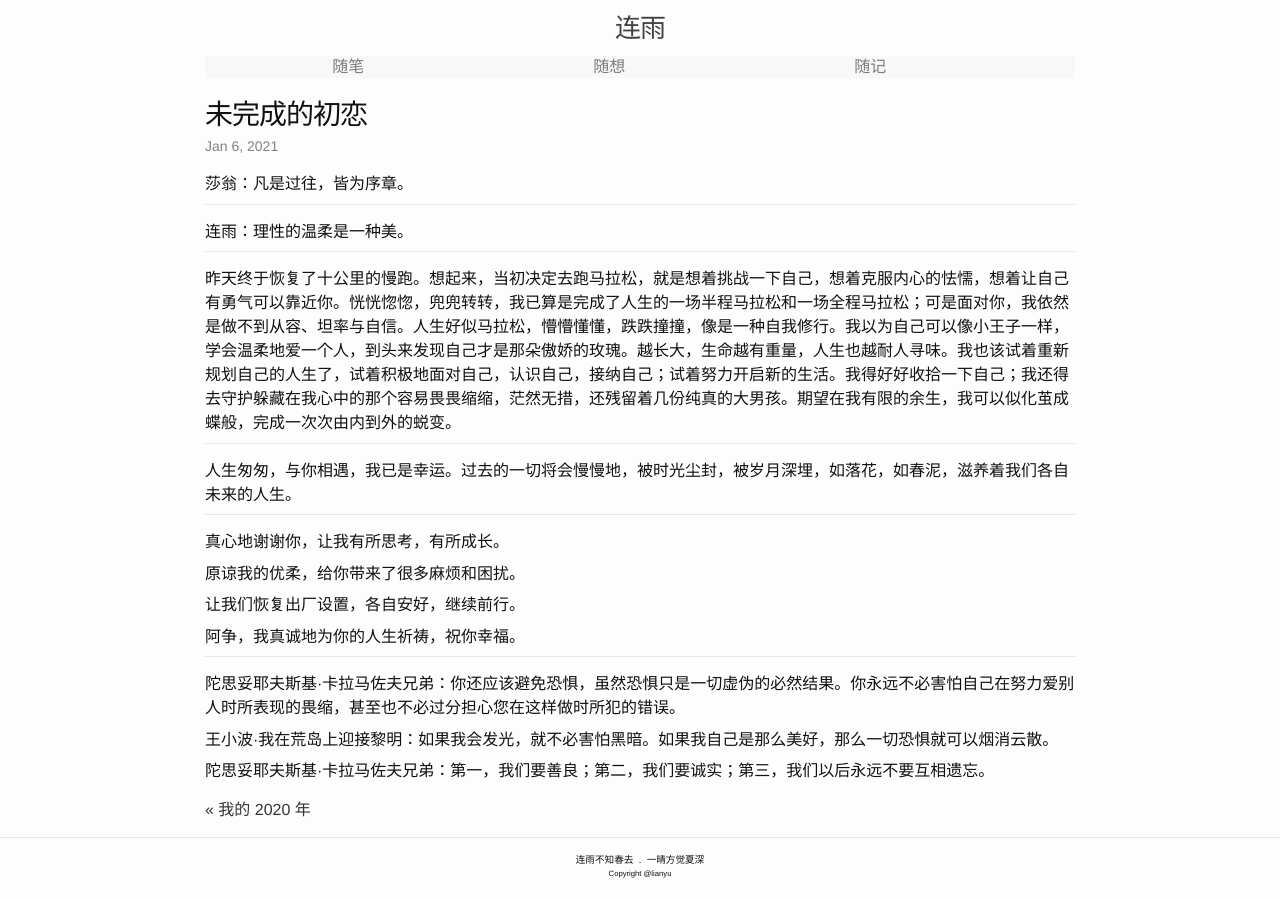
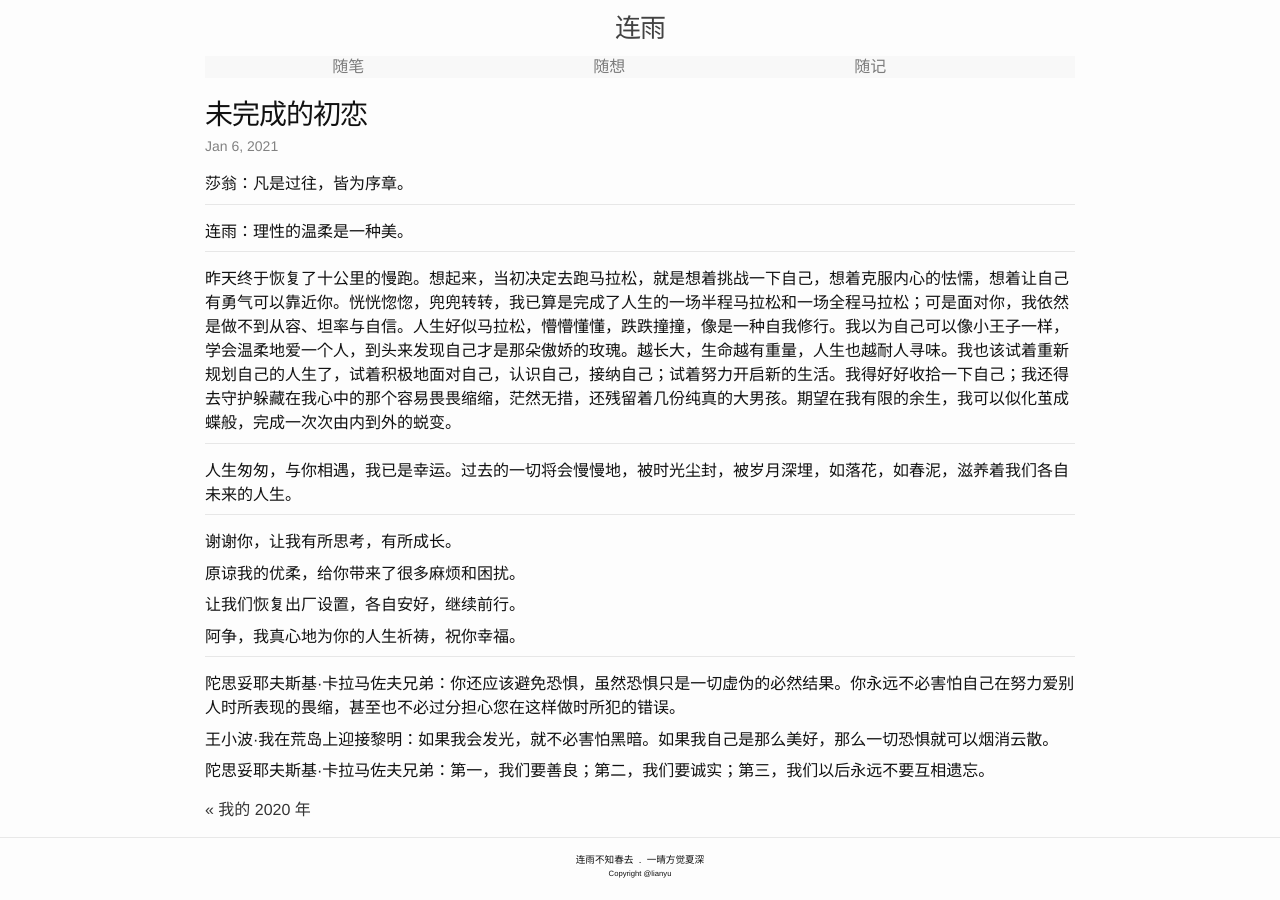
Before and after one commit to lianyu1115/lianyu, a Jekyll site: the page built from _journals/2021-01-06-未完成的初恋.md, in a window 1280 px wide. Built offline with Jekyll 4.4.1, drawn with Linux system fonts in a browser that asks for light colours.

Commit message:
Update 2021-01-06-未完成的初恋.md

```diff
--- a/_journals/2021-01-06-未完成的初恋.md
+++ b/_journals/2021-01-06-未完成的初恋.md
@@ -22,13 +22,13 @@ tags: ''
 
 - - -
 
-真心地谢谢你，让我有所思考，有所成长。
+谢谢你，让我有所思考，有所成长。
 
 原谅我的优柔，给你带来了很多麻烦和困扰。
 
 让我们恢复出厂设置，各自安好，继续前行。
 
-阿争，我真诚地为你的人生祈祷，祝你幸福。
+阿争，我真心地为你的人生祈祷，祝你幸福。
 
 - - -
 
```
